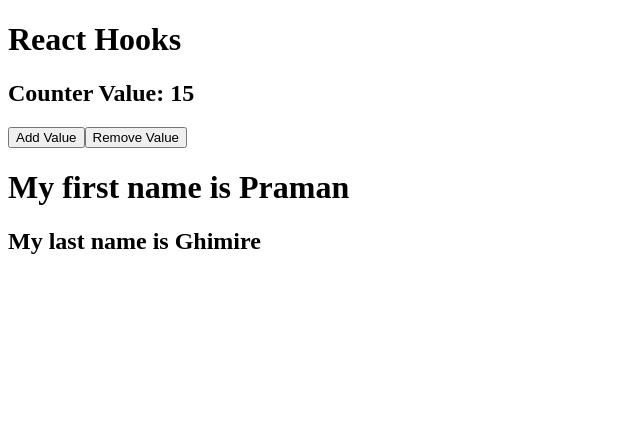
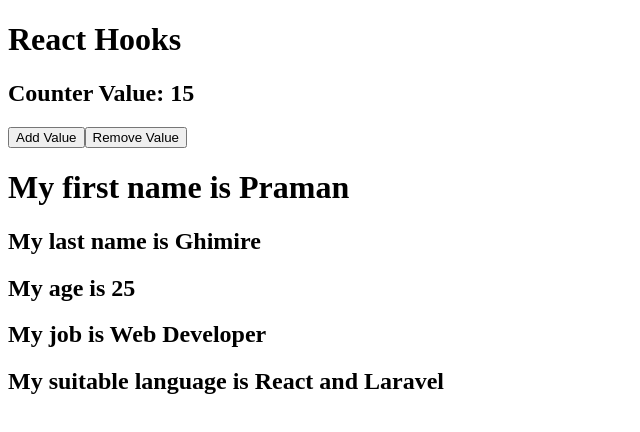
Before and after one commit to Praman1212/React-Magic, a React app: page / in a window 1280 px wide. Shown: the top 432 px of the page, without its empty margins (0-640 px from the left). Built offline with nearby package versions, Linux system fonts and the light colour scheme; the HTML template or start-up script is replaced by a standard one.

Commit message:
passing object in props

```diff
--- a/src/Props.jsx
+++ b/src/Props.jsx
@@ -3,8 +3,11 @@
 function Props(props) {
   return (
     <>
-    <h1>My first name is {props.firstName}</h1>
-    <h2>My last name is {props.lastName}</h2>
+    <h1>My first name is {props.arr.firstName}</h1>
+    <h2>My last name is {props.arr.lastName}</h2>
+    <h2>My age is {props.arr.age}</h2>
+    <h2>My job is {props.arr.job}</h2>
+    <h2>My suitable language is {props.arr.language}</h2>
     </>
   )
 }
--- a/src/Usestate.jsx
+++ b/src/Usestate.jsx
@@ -1,4 +1,5 @@
 import { useState } from "react";
+import Props from "./Props";
 
 function App() {
   // use state hook
@@ -19,8 +20,19 @@
     }
   };
 
+
+  // For props we can pass object
+  let myArr = {
+    firstName: "Praman",
+    lastName : "Ghimire",
+    age: 25,
+    job: 'Web Developer',
+    language: 'React and Laravel'
+  }
+
   return (
     <>
+
       <div className="flex items-center justify-center flex-col h-[100vh] w-full bg-gray-600">
         <div className="text-white">
           <h1>React Hooks</h1>
@@ -41,6 +53,7 @@
           </button>
         </div>
       </div>
+      <Props arr={myArr}/>
     </>
   );
 }
--- a/src/main.jsx
+++ b/src/main.jsx
@@ -7,6 +7,6 @@
   <StrictMode>
     <Usestate />
     {/* we can send the data for each components called as props */}
-    <Props firstName="Praman" lastName="Ghimire"/>
+
   </StrictMode>,
 )
```
